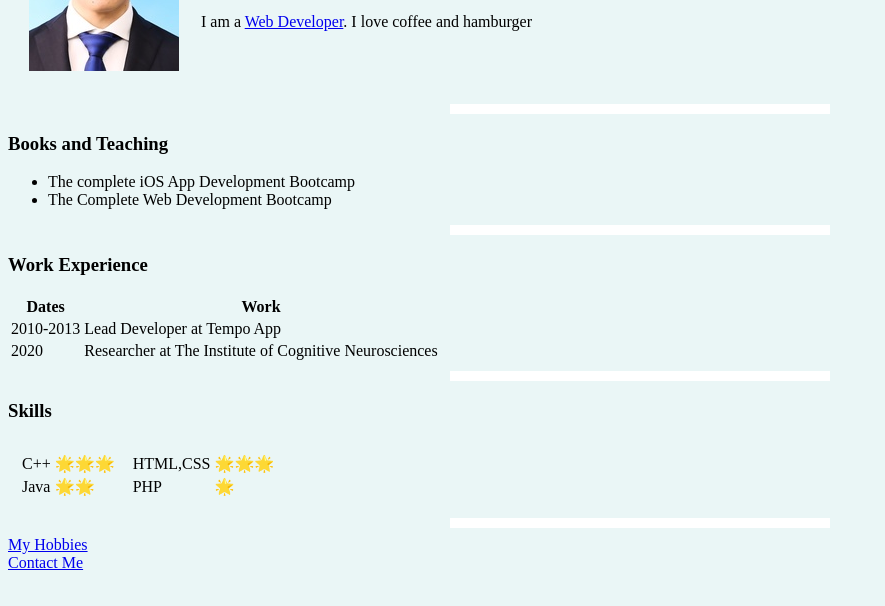
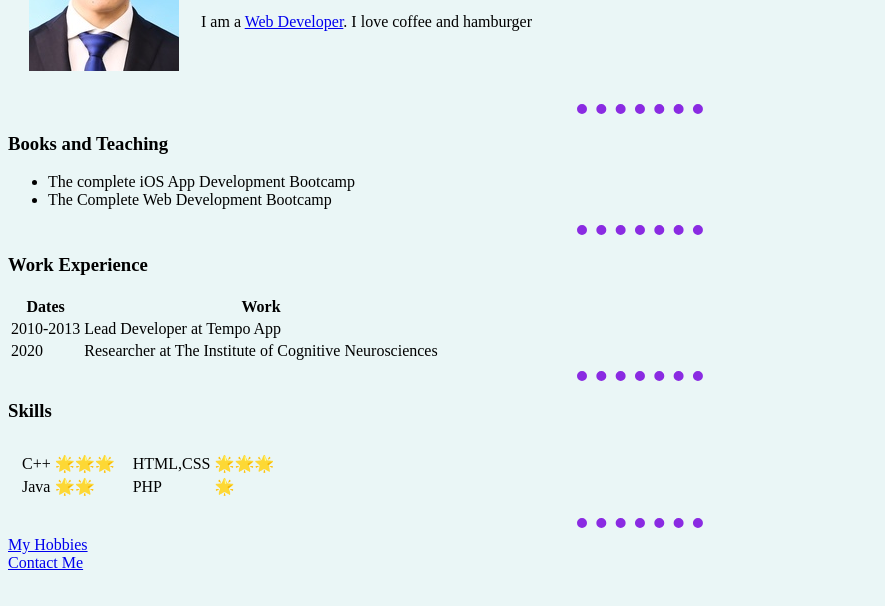
Before and after one commit to yamaso-burger/WebDevelopmentBootcamp_IntroductionCSS, a plain HTML site: page index.html in a window 1280 px wide. Shown: the part 158-764 px from the top of the page, without its empty margins (0-885 px from the left). Drawn offline with Linux system fonts and the light colour scheme.

Commit message:
add style of hr dotted

```diff
--- a/index.html
+++ b/index.html
@@ -10,10 +10,10 @@
       }
 
       hr {
-        background-color: white;
         border-style: none;
-        height: 10px;
-        width: 30%;
+        border-bottom: 10px dotted blueviolet;
+        /* height: 10px; */
+        width: 10%;
       }
     </style>
   </head>
```
